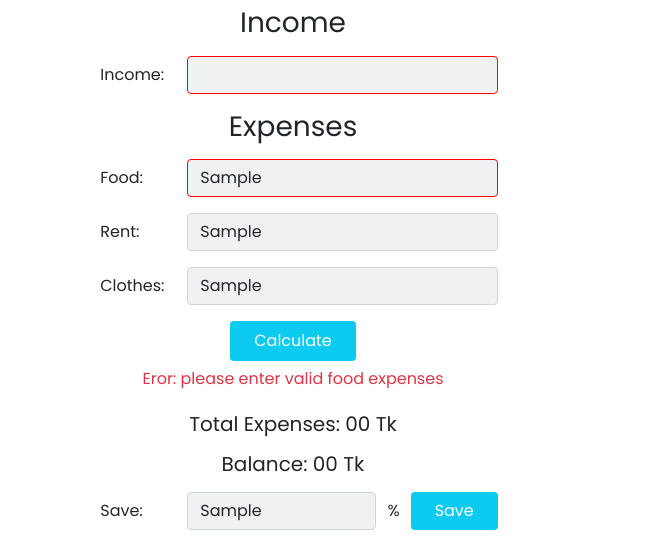
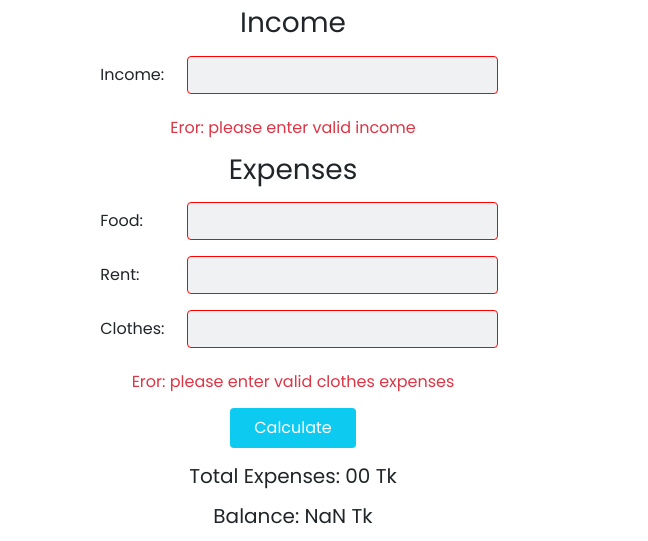
Before and after one commit to safinxr/Assignments-05, a plain HTML site: page index.html in a window 1280 px wide. Both pictures are taken after typing "Sample", "Sample", "Sample", "Sample", "Sample" into the empty fields and a click on the button "Calculate". Shown: the part 146-687 px from the top of the page, 632-1280 px from the left. Drawn offline with nearby package versions, Linux system fonts and the light colour scheme.

Commit message:
income eror added

```diff
--- a/index.html
+++ b/index.html
@@ -35,6 +35,7 @@
                         <input id="income-input" type="text" class="form-control rounded-2 bg-secondary bg-opacity-10 d-block" >
 
                     </div>
+                    <h6 id="first-eror" class="text-danger py-2 rounded w-75 mx-auto"></h6>
                     <h3>Expenses</h3>
                     <div class="input-group my-3 w-75 mx-auto">
                         <span class="input-group-text bg-white border-0 span-width">Food:</span>
@@ -48,9 +49,8 @@
                         <span class="input-group-text bg-white border-0 span-width">Clothes:</span>
                         <input id="clothes-input" type="text" class="form-control rounded-2 bg-secondary bg-opacity-10" >
                     </div>
-
+                    <h6 id="eror" class="text-danger py-2 rounded w-75 mx-auto"></h6>
                     <button id="Calculate-btn" class="bg-info text-white border-0 px-4 py-2 rounded-2">Calculate</button>
-                    <h6 id="eror" class="text-danger py-2 rounded w-75 mx-auto"></h6>
                     <h5 class="my-3">Total Expenses: <span id="total-expenses">00</span> Tk</h5>
                     <h5 class="my-3">Balance: <span id="balance">00</span> Tk</h5>
 
--- a/js/script.js
+++ b/js/script.js
@@ -12,10 +12,10 @@ function income(){
     const input = getElement("income-input");
     const incomeInput =parseFloat(input.value);
     gryBorder("income-input");
-    document.getElementById("eror").innerText = "";
-    if(incomeInput <0 || incomeInput =="" || isNaN(input.value)){
+    document.getElementById("first-eror").innerText = "";
+    if(input.value <0 || input.value =="" || isNaN(input.value)){
         redBorder("income-input");
-        document.getElementById("eror").innerText = "Eror: please enter valid income ";
+        document.getElementById("first-eror").innerText = "Eror: please enter valid income ";
         input.value ="";
     }
     else{
@@ -33,17 +33,17 @@ function expenses(){
     if(foodInput.value <0 || foodInput.value =="" || isNaN(foodInput.value)){
         redBorder("food-input");
         document.getElementById("eror").innerText = "Eror: please enter valid food expenses ";
-        input.value ="";
+        foodInput.value ="";
     }
     if(rentInput.value <0 || rentInput.value =="" || isNaN(rentInput.value)){
         redBorder("rent-input");
         document.getElementById("eror").innerText = "Eror: please enter valid rent expenses ";
-        input.value ="";
+        rentInput.value ="";
     }
     if(clothesInput.value <0 || clothesInput.value =="" || isNaN(clothesInput.value)){
         redBorder("clothes-input");
         document.getElementById("eror").innerText = "Eror: please enter valid clothes expenses ";
-        input.value ="";
+        clothesInput.value ="";
     }
 
     else{
```
